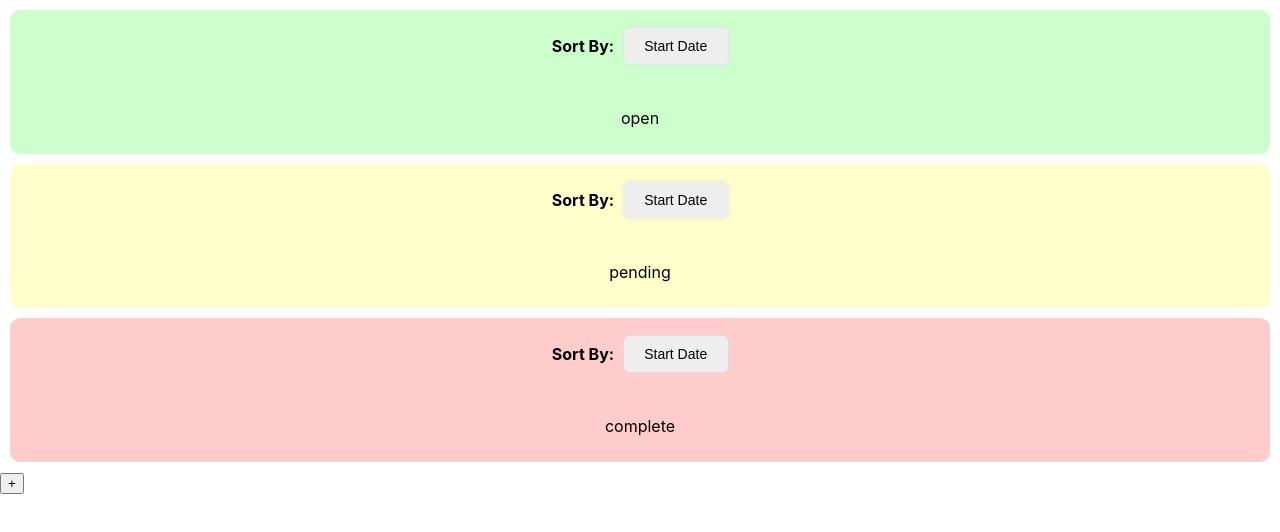
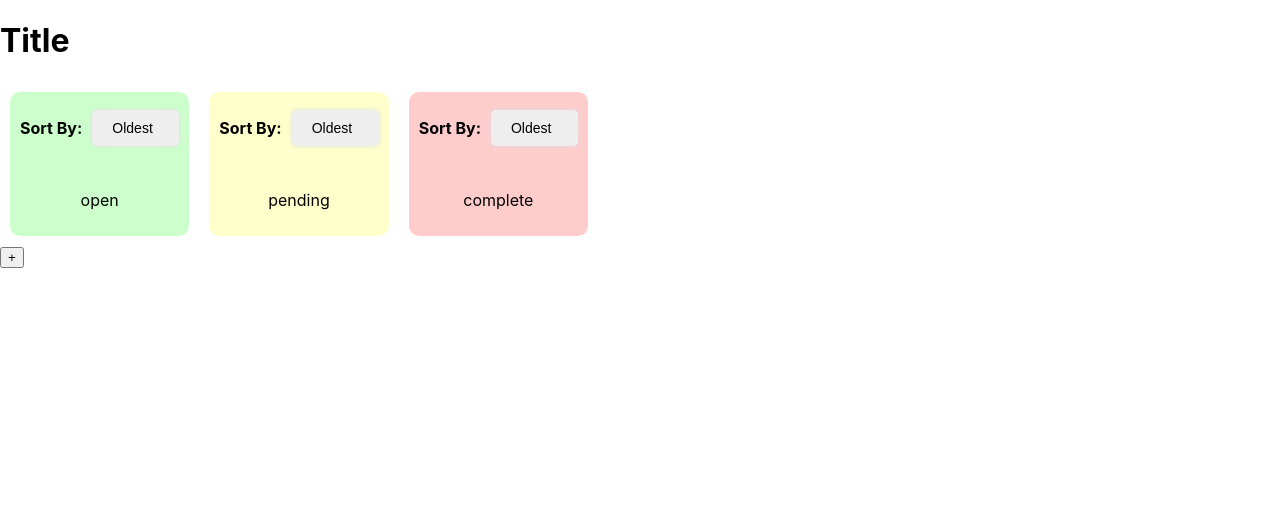
Before and after one commit to rudiszubert369/react-issue-list, a React (Create React App) app: page / in a window 1280 px wide. Shown: the top 532 px of the page. Built offline with nearby package versions, Linux system fonts and the light colour scheme; the HTML template or start-up script is replaced by a standard one.

Commit message:
finishing imer, radability fixes

```diff
--- a/package.json
+++ b/package.json
@@ -12,6 +12,7 @@
     "react-scripts": "5.0.1",
     "react-spring": "^9.6.1",
     "sass": "^1.57.1",
+    "styled-components": "^5.3.6",
     "web-vitals": "^2.1.4"
   },
   "scripts": {
--- a/src/App.js
+++ b/src/App.js
@@ -4,7 +4,7 @@ import IssueList from './components/IssueList';
 import { initialState } from './components/state';
 import { reducer } from './components/reducer';
 import IssueContext from './components/IssueContext';
-
+import Layout from './components/Layout'
 
 const App = () => {
   const [state, dispatch] = useReducer(reducer, initialState);
@@ -27,8 +27,10 @@ const App = () => {
 
   return (
     <IssueContext.Provider value={{ ...state, dispatch }}>
-      <IssueList />
-      <AddIssue />
+      <Layout>
+        <IssueList />
+        <AddIssue />
+      </Layout>
     </IssueContext.Provider>
   );
 };
--- a/src/components/IssueList.js
+++ b/src/components/IssueList.js
@@ -8,18 +8,20 @@ const IssueList = () => {
   const { issues } = useContext(IssueContext);
   const statuses = ['open', 'pending', 'complete'];
   const [sortBy, setSortBy] = useState({
-    open: 'addDate',
-    pending: 'addDate',
-    complete: 'addDate',
+    open: 'oldest',
+    pending: 'oldest',
+    complete: 'oldest',
   });
 
   return (
-    <div>
+    <div className= { styles.wrapper }>
     {statuses.map(status => {
       const filteredIssues = issues.filter(issue => issue.status === status);
       const sortedIssues = [...filteredIssues].sort((a, b) => {
-        if (sortBy[status] === 'addDate') {
-          return new Date(a.addDate) - new Date(b.addDate);
+        if (sortBy[status] === 'oldest') {
+          return new Date(a.startDate) - new Date(b.startDate);
+        } else if (sortBy[status] === 'newest') {
+          return new Date(b.startDate) - new Date(a.startDate);
         } else if (sortBy[status] === 'title') {
           return a.title.localeCompare(b.title);
         }
@@ -30,8 +32,9 @@ const IssueList = () => {
           <div className={styles.sortBy}>
             <p>Sort By:</p>
             <select value={sortBy[status]} onChange={e => setSortBy({ ...sortBy, [status]: e.target.value })}>
-              <option value="addDate">Start Date</option>
-              <option value="title">Name</option>
+              <option value="oldest">Oldest</option>
+              <option value="newest">Newest</option>
+              <option value="title">Title</option>
             </select>
           </div>
           <p>{status}</p>
--- a/src/components/IssueList.module.scss
+++ b/src/components/IssueList.module.scss
@@ -26,6 +26,10 @@
     padding: 10px;
     margin: 10px;
     border-radius: 10px;
+  }
+
+  .wrapper {
+    display : flex;
   }
 
   .sortBy {
--- /dev/null
+++ b/src/components/Layout.js
@@ -0,0 +1,14 @@
+
+
+const Layout = ( {children} ) => {
+  return (
+    <>
+      <header>
+        <h1>Title</h1>
+      </header>
+      <main>{children}</main>
+    </>
+  );
+};
+
+export default Layout;
--- a/src/components/Timer.js
+++ b/src/components/Timer.js
@@ -1,13 +1,21 @@
 import { useState, useEffect } from 'react';
 
-function Timer({ startDate, completedDate, countDownTime }) {
-  const [elapsedTime, setElapsedTime] = useState("00:00:00");
+
+
+const Timer = ({ startDate, completedDate, countDownTime }) => {
+  const [elapsedTime, setElapsedTime] = useState({
+    days: 0,
+    hours: 0,
+    minutes: 0,
+    seconds: 0,
+  });
+
   const [timeLeft, setTimeLeft] = useState({
     days: 0,
     hours: 0,
     minutes: 0,
     seconds: 0,
-  });//TODO same formatting?
+  });
 
   useEffect(() => {
     let intervalId = null;
@@ -25,9 +33,12 @@ function Timer({ startDate, completedDate, countDownTime }) {
       let seconds = Math.floor(elapsedSeconds) % 60;
       let days = Math.floor(elapsedHours / 24);
 
-      return days > 0
-        ? `${days} days ${hours}:${minutes}:${seconds}`
-        : `${String(hours).padStart(2, "0")}:${String(minutes).padStart(2, "0")}:${String(seconds).padStart(2, "0")}`;
+      return {
+        days,
+        hours,
+        minutes,
+        seconds
+      };
     };
 
     const computeTimeLeft = () => {
@@ -48,15 +59,6 @@ function Timer({ startDate, completedDate, countDownTime }) {
       const now = new Date().getTime();
       const remainingTime = start + countDownTime * 60 * 1000 - now;
 
-      if (remainingTime < 0) {
-        return {
-          days: 0,
-          hours: 0,
-          minutes: 0,
-          seconds: 0,
-        };
-      }
-
       return {
         days: Math.floor(remainingTime / (1000 * 60 * 60 * 24)),
         hours: Math.floor((remainingTime % (1000 * 60 * 60 * 24)) / (1000 * 60 * 60)),
@@ -66,20 +68,16 @@ function Timer({ startDate, completedDate, countDownTime }) {
     };
 
     if (countDownTime) {
-      setTimeLeft(computeTimeLeft())
+      setTimeLeft(computeTimeLeft());
     }
-
-    setElapsedTime(computeElapsedTime());
-
 
     if (startDate) {
       intervalId = setInterval(() => setElapsedTime(computeElapsedTime()), 1000);
     }
 
-    if (countDownTime && startDate ) {
+    if (countDownTime && startDate && !completedDate) {
       intervalId2 = setInterval(() => setTimeLeft(computeTimeLeft()), 1000);
     }
-
 
     return () => {
       clearInterval(intervalId);
@@ -87,14 +85,23 @@ function Timer({ startDate, completedDate, countDownTime }) {
     };
   }, [startDate, completedDate, countDownTime]);
 
+  const renderTime = (time, text) => {
+    return `${time.days > 0 ? `${time.days}d ` : ''}${time.hours > 0 ? `${time.hours}h ` : ''}${time.minutes > 0 ? `${time.minutes}m ` : ''}${time.seconds}s ${text}`;
+  };
 
-  const elapsedMessage = `${!completedDate ? "Elapsed time" : "Total time"} : ${elapsedTime}`;
-
-  return <div>
-    {startDate ? elapsedMessage : null}
-    {timeLeft.days} days {timeLeft.hours} hours {timeLeft.minutes} minutes {timeLeft.seconds} seconds
-
-    </div>;
+  return (
+    <div style={{ color: timeLeft.days + timeLeft.hours + timeLeft.minutes + timeLeft.seconds < 0 ? 'blue' : 'inherit' }}>
+      {
+        !startDate
+          ? `Time goal: ${renderTime(timeLeft)}`
+          : completedDate
+            ? `You have done it in: ${renderTime(elapsedTime, '')}. You are: ${renderTime(timeLeft, 'from your goal.')} ${timeLeft.days + timeLeft.hours + timeLeft.minutes + timeLeft.seconds >= 0 ? 'Congratulations!' : 'Work better next time.'}`
+            : `Time remaining: ${renderTime(timeLeft, '')}. Time elapsed: ${renderTime(elapsedTime, '')}`
+      }
+    </div>
+  );
 }
 
 export default Timer;
+
+//TODO case when no time goal is set
```
Also changed, not shown: src/components/Issue.js (+5 -5 lines), src/styles/index.js (added, +54 -0 lines), 1 other file (tests, documents, lock files or other folders).
